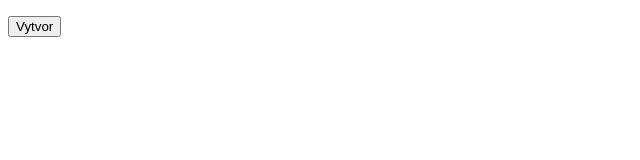
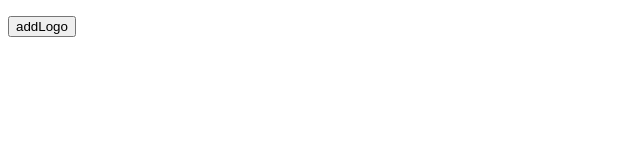
Before and after one commit to hoshikatsumi/html-landing-page-project, a plain HTML site: page dump.html in a window 1280 px wide. Shown: the full height of the page, 0-640 px from the left. Drawn offline with Linux system fonts and the light colour scheme.

Commit message:
Update dump.html

```diff
--- a/dump.html
+++ b/dump.html
@@ -8,7 +8,10 @@
 </head>
 <script>
 
-function addLogo() { var src = "https://i.gifer.com/origin/93/935d72c7bc35828ea93b5898691f28fd_w200.gif"; show_image(src, 124,124, "My Image"); }
+function addLogo() {
+    var src = "https://i.gifer.com/origin/93/935d72c7bc35828ea93b5898691f28fd_w200.gif";
+    show_image(src, 124,124, "My Image");
+}
 
 function show_image(src, width, height, alt) {
     var img = document.createElement("img");
@@ -21,6 +24,6 @@ function show_image(src, width, height, alt) {
 
 </script>
 <body>
-    <p><input type="button" value="Vytvor" onclick="show_image()" > </p>
+    <p><input type="button" value="addLogo" onclick="show_image()" > </p>
 </body>
 </html>
```
